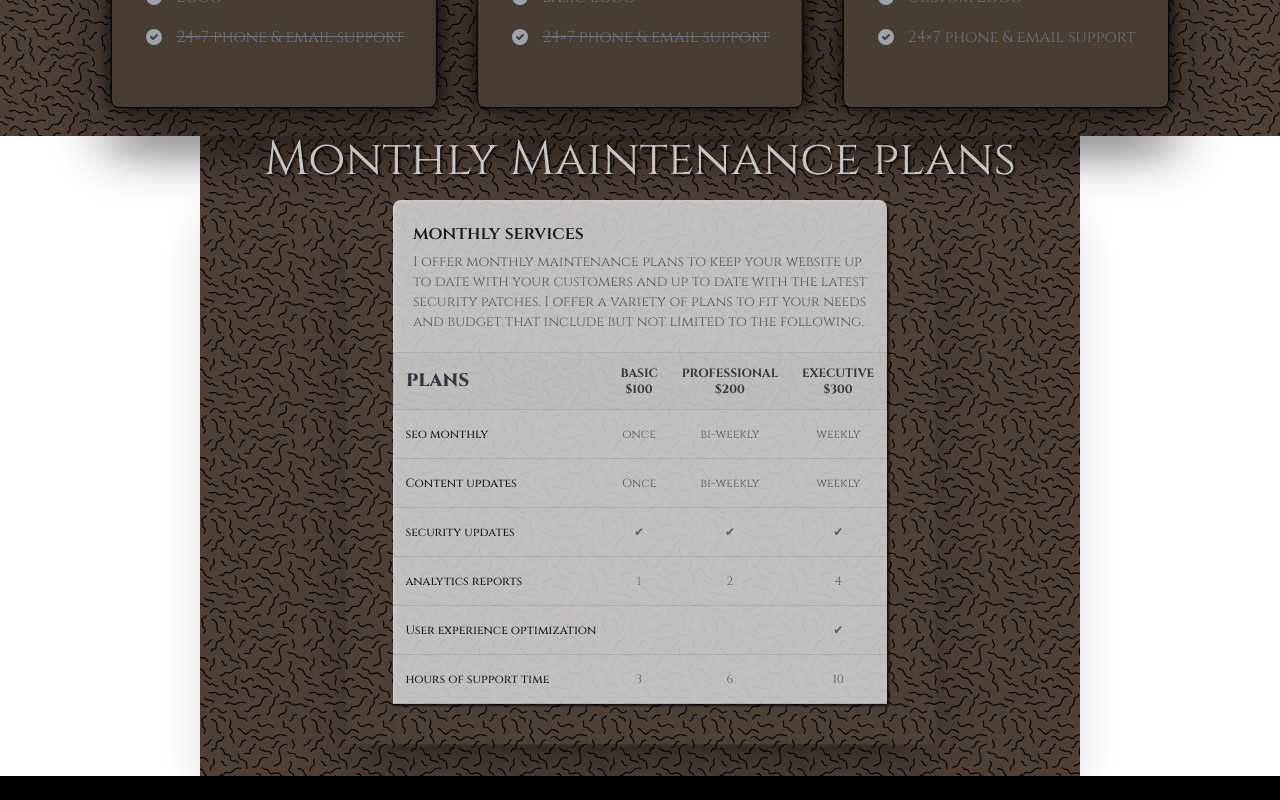
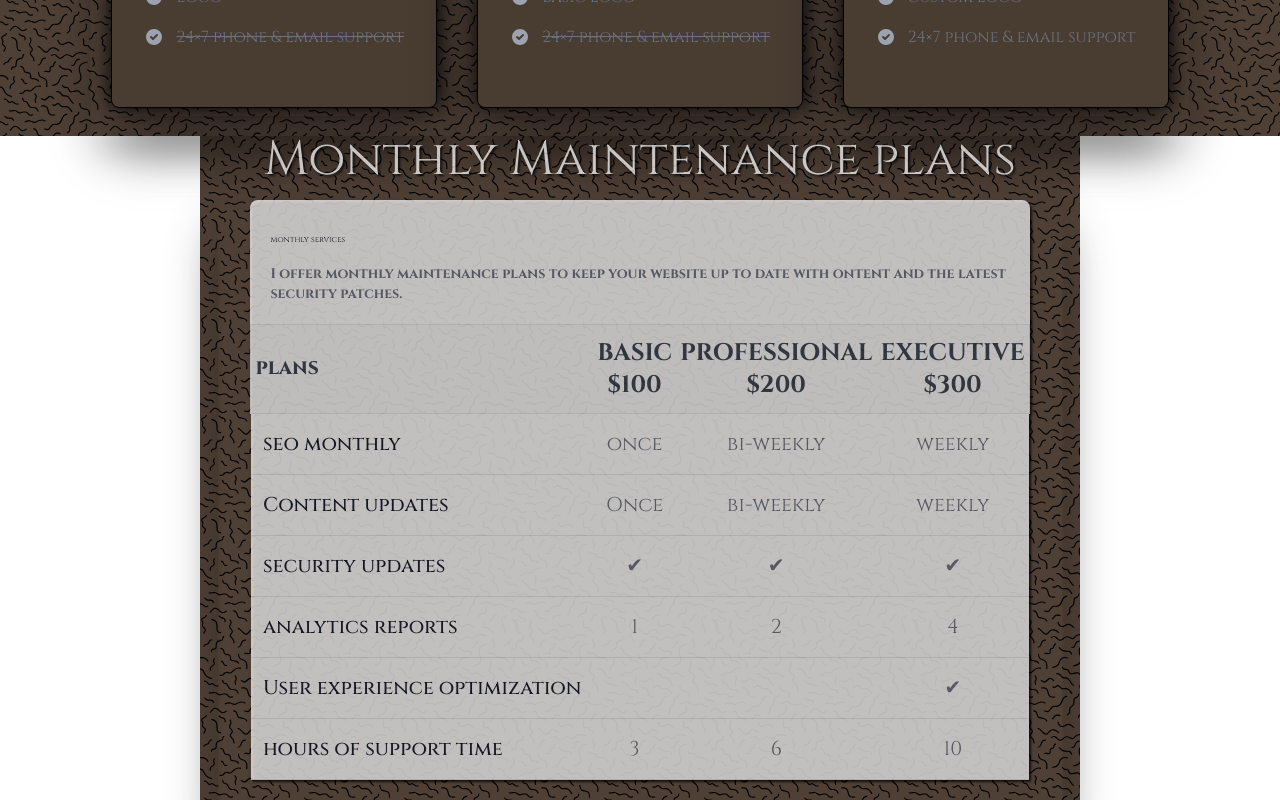
Before and after one commit to GustosRepo/UpdatedPortfolio, a Next.js app in the folder sdswebapp/: page / in a window 1280 px wide. Shown: the part 2400-3200 px from the top of the page. Built offline with nearby package versions, Linux system fonts and the light colour scheme.

Commit message:
updated maintenance card

```diff
--- a/sdswebapp/src/components/MxCard.js
+++ b/sdswebapp/src/components/MxCard.js
@@ -2,35 +2,34 @@ import React from "react";
 
 const MxCard = () => {
   return (
-    <div className="opacity-90">
+    <div className="flex flex-col opacity-90">
       <div className=" rounded-lg flex flex-wrap text-5xl font-thin text-center text-white container  px-16 mx-auto drop-shadow-[2px_2px_1px_rgba(0,0,0,1)] justify-center justify-items-center opacity-80	">
         Monthly Maintenance plans
       </div>
-      <div className="flex justify-center pb-8 text-center shadow-2xl solid ">
-        <div className="mt-4 px-12 flex flex-wrap justify-items-center	 text-white drop-shadow-[2px_2px_1px_rgba(0,0,0,1)]  shadow-2xl solid">
-          <div className="relative pb-10 mx-auto overflow-hidden shadow-md sm:rounded-lg opacity-80">
-            <table className="w-full text-xs text-left text-gray-500 dark:text-gray-400">
-              <caption className="p-5 text-lg font-semibold text-left text-gray-900 bg-white dark:text-white dark:bg-black">
+      <div className="flex justify-center pb-8 text-center shadow-2xl solid md:text-4xl ">
+        <div className="mt-4 px-8 flex flex-wrap justify-items-center	 text-white drop-shadow-[2px_2px_1px_rgba(0,0,0,1)]  shadow-2xl solid">
+          <div className="relative pb-10 mx-auto overflow-hidden rounded-lg shadow-md opacity-80">
+            <table className="w-3/4 text-[8px] text-left text-gray-500 dark:text-gray-400">
+              <caption className="p-5 text-left text-gray-900 bg-white font-sm semibold text- dark:text-white dark:bg-black">
                 monthly services
-                <p className="mt-1 text-sm font-normal text-gray-500 dark:text-gray-400">
+                <p className="mt-1 text-sm font-bold text-gray-500 dark:text-gray-400">
                   I offer monthly maintenance plans to keep your website up to
-                  date with your customers and up to date with the latest
-                  security patches. I offer a variety of plans to fit your needs
-                  and budget that include but not limited to the following.
+                  date with ontent and the latest
+                  security patches.
                 </p>
               </caption>
-              <thead className="text-xs text-gray-700 uppercase border bg-gray-50 dark:bg-black dark:text-gray-400">
+              <thead className="text-gray-700 uppercase border md:text-2xl sm:text-xs bg-gray-50 dark:bg-black dark:text-gray-400">
                 <tr>
-                  <th scope="col" className="px-3 py-3 text-lg font-extrabold">
+                  <th scope="col" className="px-1 py-1 text-lg font-extrabold">
                     Plans
                   </th>
-                  <th scope="col" className="px-3 py-3 text-center">
+                  <th scope="col" className="px-1 py-3 text-center">
                     basic <br></br>$100
                   </th>
-                  <th scope="col" className="px-3 py-3 text-center">
+                  <th scope="col" className="px-1 py-3 text-center">
                     professional <br></br>$200
                   </th>
-                  <th scope="col" className="px-3 py-3 text-center">
+                  <th scope="col" className="px-1 py-3 text-center">
                     executive <br></br>$300
                   </th>
                 </tr>
@@ -39,37 +38,37 @@ const MxCard = () => {
                 <tr className="bg-white border-b dark:bg-black dark:border-gray-700">
                   <th
                     scope="row"
-                    className="px-3 py-4 font-medium text-gray-900 whitespace-nowrap dark:text-white"
+                    className="px-3 py-4 font-medium text-gray-900 md:text-xl whitespace-nowrap dark:text-white"
                   >
                     seo monthly
                   </th>
-                  <td className="px-3 py-4 text-center">once</td>
-                  <td className="px-3 py-4 text-center">bi-weekly</td>
-                  <td className="px-3 py-4 text-center">weekly</td>
+                  <td className="px-3 py-4 text-center md:text-xl">once</td>
+                  <td className="px-3 py-4 text-center md:text-xl">bi-weekly</td>
+                  <td className="px-3 py-4 text-center md:text-xl">weekly</td>
                 </tr>
                 <tr className="bg-white border-b dark:bg-black dark:border-gray-700">
                   <th
                     scope="row"
-                    className="px-3 py-4 font-medium text-gray-900 whitespace-nowrap dark:text-white"
+                    className="px-3 py-4 font-medium text-gray-900 md:text-xl whitespace-nowrap dark:text-white"
                   >
                     Content updates
                   </th>
-                  <td className="px-3 py-4 text-center">Once</td>
-                  <td className="px-3 py-4 text-center">bi-weekly</td>
-                  <td className="px-3 py-4 text-center">weekly</td>
+                  <td className="px-3 py-4 text-center md:text-xl">Once</td>
+                  <td className="px-3 py-4 text-center md:text-xl">bi-weekly</td>
+                  <td className="px-3 py-4 text-center md:text-xl">weekly</td>
                 </tr>
                 <tr className="bg-white border-b dark:bg-black dark:border-gray-700">
                   <th
                     scope="row"
-                    className="px-3 py-4 font-medium text-gray-900 dark:border-gray-700 whitespace-nowrap dark:text-white"
+                    className="px-3 py-4 font-medium text-gray-900 md:text-xl dark:border-gray-700 whitespace-nowrap dark:text-white"
                   >
                     security updates
                   </th>
-                  <td className="px-3 py-4 text-center ">✔</td>
-                  <td className="px-3 py-4 text-center">✔</td>
-                  <td className="px-3 py-4 text-center">✔</td>
+                  <td className="px-3 py-4 text-center md:text-xl ">✔</td>
+                  <td className="px-3 py-4 text-center md:text-xl">✔</td>
+                  <td className="px-3 py-4 text-center md:text-xl">✔</td>
                 </tr>
-                <tr className="bg-white border-b dark:bg-black dark:border-gray-700">
+                <tr className="bg-white border-b md:text-xl dark:bg-black dark:border-gray-700">
                   <th
                     scope="row"
                     className="px-3 py-4 font-medium text-gray-900 whitespace-nowrap dark:text-white"
@@ -80,10 +79,10 @@ const MxCard = () => {
                   <td className="px-3 py-4 text-center">2</td>
                   <td className="px-3 py-4 text-center">4</td>
                 </tr>
-                <tr className="bg-white border-b dark:bg-black dark:border-gray-700">
+                <tr className="bg-white border-b md:text-xl dark:bg-black dark:border-gray-700">
                   <th
                     scope="row"
-                    className="px-3 py-4 font-medium text-gray-900 whitespace-nowrap dark:text-white"
+                    className="px-3 py-4 font-medium text-gray-900 md:text-xl whitespace-nowrap dark:text-white"
                   >
                     User experience optimization
                   </th>
@@ -91,10 +90,10 @@ const MxCard = () => {
                   <td className="px-3 py-4 text-center"></td>
                   <td className="px-3 py-4 text-center">✔</td>
                 </tr>
-                <tr className="bg-white border-b dark:bg-black dark:border-gray-700">
+                <tr className="bg-white border-b md:text-xl dark:bg-black dark:border-gray-700">
                   <th
                     scope="row"
-                    className="px-3 py-4 font-medium text-gray-900 whitespace-nowrap dark:text-white"
+                    className="px-3 py-4 font-medium text-gray-900 md:text-xl whitespace-nowrap dark:text-white"
                   >
                     hours of support time
                   </th>
--- a/sdswebapp/src/pages/About.js
+++ b/sdswebapp/src/pages/About.js
@@ -13,7 +13,7 @@ const About = () => {
           <h1 className="text-4xl text-center text-white md:text-5xl drop-shadow-[0px_0px_8px_rgba(0,0,0,1)]">
               About Me
             </h1>
-            <p className="max-w-md mt-4 text-center text-white drop-shadow-[2px_2px_1px_rgba(0,0,0,1)]">
+            <p className="max-w-md mt-4 pl-2 text-center text-white drop-shadow-[2px_2px_1px_rgba(0,0,0,1)]">
               I am a software engineer based in California. I have a passion for
               creating beautiful and functional websites applications. My
               specialties are in front-end development, back-end development and database management.
```
